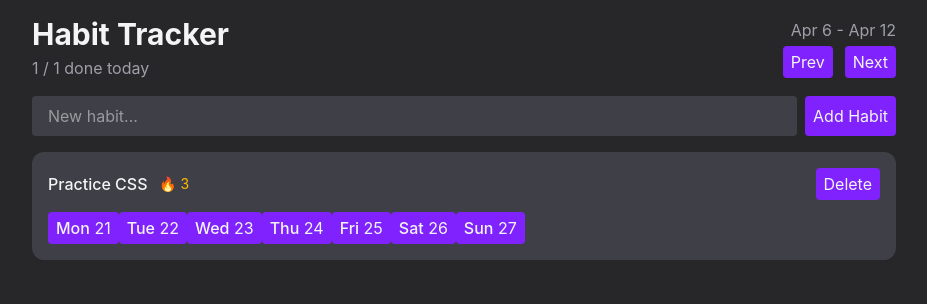
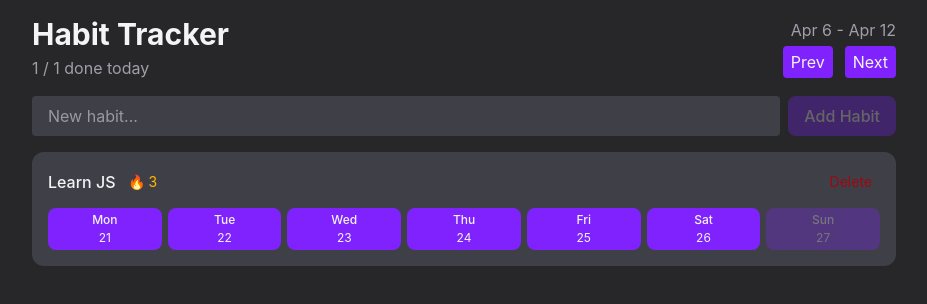
Before and after one commit to dangor220/habit-tracker, a React (Vite) app: page / in a window 1280 px wide. Shown: the top 304 px of the page, without its empty margins (176-1103 px from the left). Built offline with nearby package versions, Linux system fonts and the light colour scheme.

Commit message:
feat: implement habit creation and display

```diff
--- a/package.json
+++ b/package.json
@@ -14,6 +14,7 @@
     "date-fns": "^4.4.0",
     "react": "^19.2.8",
     "react-dom": "^19.2.8",
+    "tailwind-merge": "^3.7.0",
     "tailwindcss": "^4.3.3"
   },
   "devDependencies": {
--- a/src/App.tsx
+++ b/src/App.tsx
@@ -1,13 +1,20 @@
 import Header from './components/Header';
 import HabitForm from './components/HabitForm';
-import HabitList from './components/HabitList';
+import HabitList, { type Habit } from './components/HabitList';
+import { useState } from 'react';
 
 export default function App() {
+  const [habits, setHabits] = useState<Habit[]>([{ id: '0', name: 'Learn JS' }]);
+
+  const addHabit = (name: string) => {
+    setHabits((prev) => [...prev, { id: crypto.randomUUID(), name }]);
+  };
+
   return (
     <div className="max-w-4xl mx-auto p-4 flex flex-col gap-4">
       <Header />
-      <HabitForm />
-      <HabitList />
+      <HabitForm addHabit={addHabit} />
+      <HabitList habits={habits} />
     </div>
   );
 }
--- a/src/components/Button.tsx
+++ b/src/components/Button.tsx
@@ -1,14 +1,34 @@
 import type { ComponentProps } from 'react';
+import { twMerge } from 'tailwind-merge';
+
+type Variant = 'primary' | 'secondary' | 'ghost-destructive';
 
 type ButtonProps = {
-  variant?: 'primary' | 'secondary' | 'ghost-destructive';
+  variant?: Variant;
 } & ComponentProps<'button'>;
 
-export function Button({ variant = 'primary', ...props }: ButtonProps) {
+export function Button({ variant = 'primary', className, ...props }: ButtonProps) {
   return (
     <button
       {...props}
-      className="bg-violet-600 hover:bg-violet-500 transition-colors rounded px-2 py-1 cursor-pointer disabled:opacity-30 disabled:cursor-not-allowed"
+      className={twMerge(
+        'transition-colors rounded px-2 py-1 cursor-pointer disabled:opacity-30 disabled:cursor-not-allowed',
+        getVariantStyles(variant),
+        className,
+      )}
     />
   );
 }
+
+function getVariantStyles(variant: Variant) {
+  switch (variant) {
+    case 'primary':
+      return 'bg-violet-600 hover:bg-violet-500';
+    case 'secondary':
+      return 'bg-zinc-700 hover:bg-zinc-600 text-zinc-400';
+    case 'ghost-destructive':
+      return 'hover:bg-red-800 text-red-800 hover:text-red-200';
+    default:
+      throw new Error(`Invalid variant: ${variant satisfies never}`);
+  }
+}
--- a/src/components/HabitForm.tsx
+++ b/src/components/HabitForm.tsx
@@ -1,14 +1,34 @@
+import { useState, type SubmitEvent } from 'react';
 import { Button } from './Button';
 
-export default function HabitForm() {
+type HabitFormProps = {
+  addHabit: (name: string) => void;
+};
+
+export default function HabitForm({ addHabit }: HabitFormProps) {
+  const [name, setName] = useState('');
+
+  const handleSubmit = (e: SubmitEvent) => {
+    e.preventDefault();
+
+    if (name.trim() === '') return;
+
+    setName('');
+    addHabit(name);
+  };
+
   return (
-    <form className="flex gap-2">
+    <form className="flex gap-2" onSubmit={(e) => handleSubmit(e)}>
       <input
         className="flex-1 rounded bg-zinc-700 px-4 py-2 outline-none focus-visible:ring-2 focus-visible:ring-violet-500"
         type="text"
         placeholder="New habit..."
+        value={name}
+        onChange={(e) => setName(e.target.value)}
       />
-      <Button>Add Habit</Button>
+      <Button disabled={name.trim() === ''} className="rounded-lg px-4 py-2 font-medium">
+        Add Habit
+      </Button>
     </form>
   );
 }
--- a/src/components/HabitItem.tsx
+++ b/src/components/HabitItem.tsx
@@ -1,11 +1,9 @@
 import { Button } from './Button';
-import { eachDayOfInterval, endOfWeek, format, startOfWeek } from 'date-fns';
+import { eachDayOfInterval, endOfWeek, format, isFuture, startOfWeek } from 'date-fns';
 
+import type { Habit } from './HabitList';
 type HabitItemProps = {
-  habit: {
-    id: number;
-    name: string;
-  };
+  habit: Habit;
 };
 
 export default function HabitItem({ habit }: HabitItemProps) {
@@ -14,8 +12,6 @@ export default function HabitItem({ habit }: HabitItemProps) {
     end: endOfWeek(new Date(), { weekStartsOn: 1 }),
   });
 
-  console.log(visibleDates);
-
   return (
     <div className="rounded-xl bg-zinc-700 p-4 flex flex-col gap-3">
       <div className="flex items-center justify-between">
@@ -23,11 +19,16 @@ export default function HabitItem({ habit }: HabitItemProps) {
           <span className="font-medium">{habit.name}</span>
           <span className="text-sm text-amber-400">🔥 3</span>
         </div>
-        <Button>Delete</Button>
+        <Button className="text-sm" variant="ghost-destructive">
+          Delete
+        </Button>
       </div>
-      <div>
+      <div className="flex gap-1.5">
         {visibleDates.map((date) => (
-          <Button key={date.toISOString()}>
+          <Button
+            className="flex flex-1 flex-col items-center gap-0.5 rounded-lg text-xs"
+            key={date.toISOString()}
+            disabled={isFuture(date)}>
             <span className="font-medium">{format(date, 'EEE')}</span>
             <span> {format(date, 'd')}</span>
           </Button>
--- a/src/components/HabitList.tsx
+++ b/src/components/HabitList.tsx
@@ -1,8 +1,11 @@
 import HabitItem from './HabitItem';
 
-export default function HabitLis() {
-  const habits = [{ id: 1, name: 'Practice CSS' }];
+export type Habit = { id: string; name: string };
+type HabitListProps = {
+  habits: Habit[];
+};
 
+export default function HabitList({ habits }: HabitListProps) {
   if (habits.length === 0) {
     return (
       <p className="text-center text-zinc-500 py-12">
```
Also changed, not shown: 1 other file (tests, documents, lock files or other folders).
